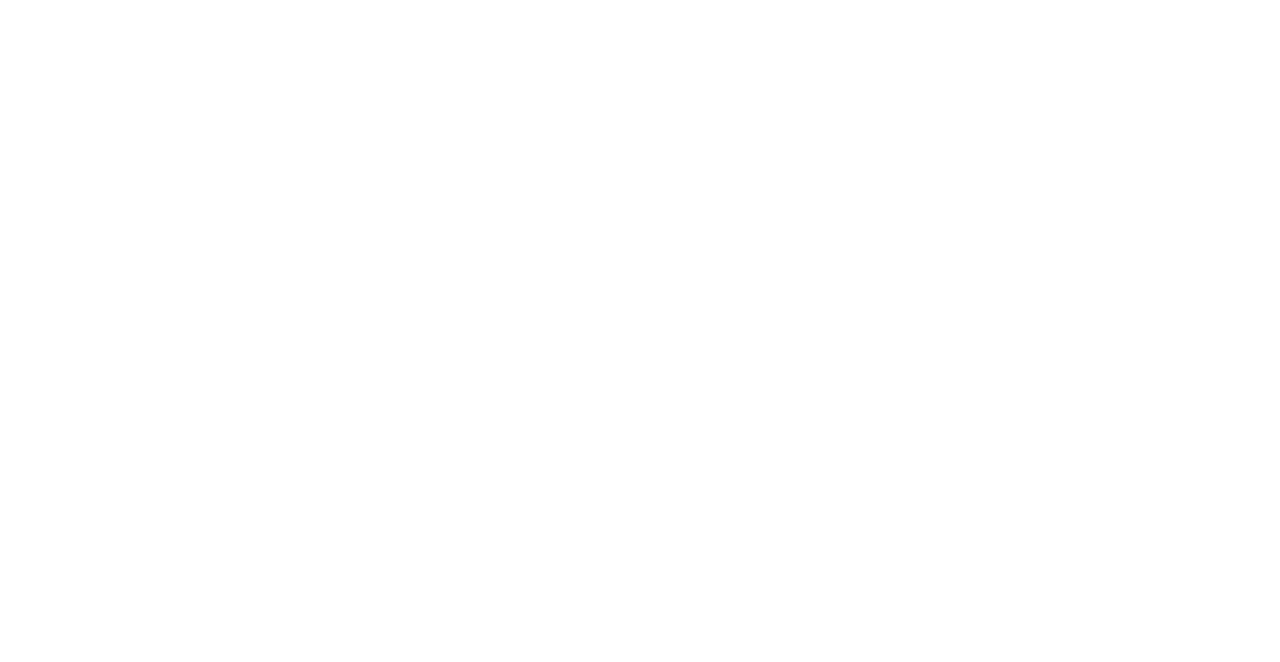
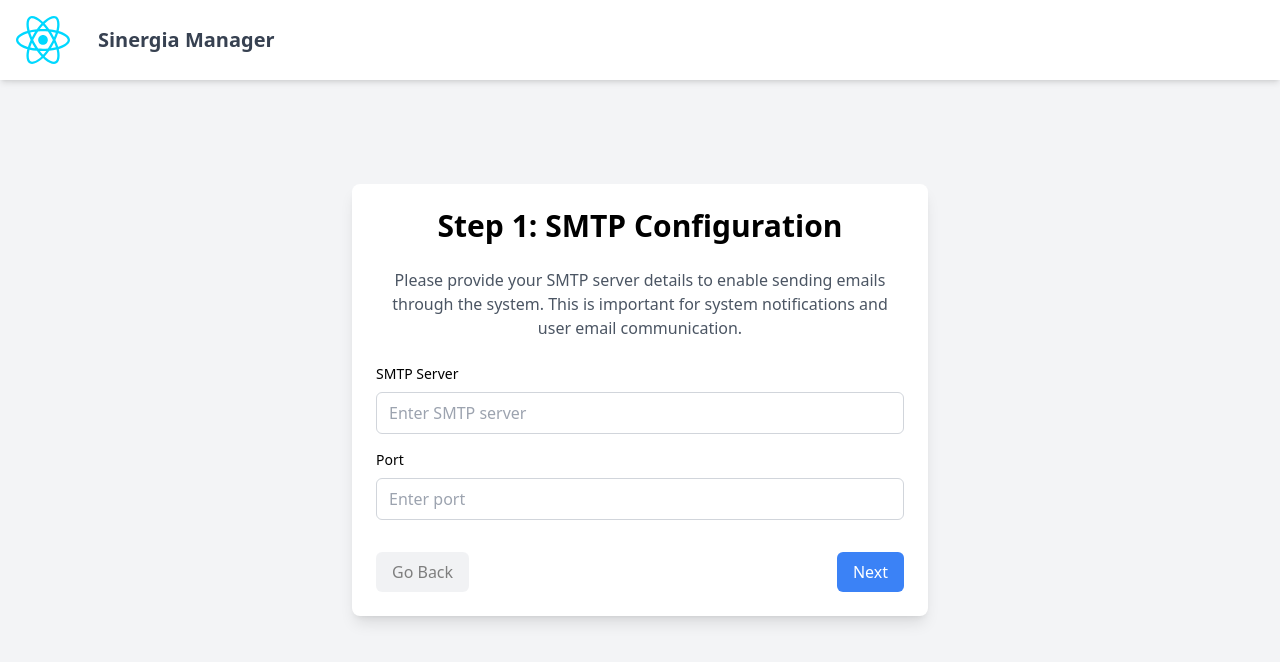
Before and after one commit to SinergiaManager/sinergiamanager-frontend, a React (Vite) app: page / in a window 1280 px wide. Before the commit this address had no page. Shown: the top 662 px of the page. Built offline with nearby package versions, Linux system fonts and the light colour scheme.

Commit message:
feat(configuration flow)

```diff
--- a/src/main.tsx
+++ b/src/main.tsx
@@ -5,6 +5,7 @@
 import Login from './components/Login';
 import React, { StrictMode } from 'react';
 import ForgotPassword from './components/ForgotPassword';
+import ConfigurationWizard from './pages/ConfigurationWizard';
 
 const App: React.FC = () => {
   return (
@@ -14,6 +15,7 @@
           <Routes>
             <Route path="/login" element={<Login />} />
             <Route path="/forgot-password" element={<ForgotPassword />} />
+            <Route path="*" element={<ConfigurationWizard />} />
           </Routes>
         </Router>
       </div>
--- /dev/null
+++ b/src/pages/ConfigurationWizard.tsx
@@ -0,0 +1,110 @@
+import React, { useState } from 'react';
+import { ConfigurationFormData } from '../../ts/types';
+import { steps } from '../../ts/configurationSteps';
+import logo from '../assets/react.svg';
+
+const ConfigurationWizard = () => {
+  const [currentStep, setCurrentStep] = useState(0);
+  const [formData, setFormData] = useState<ConfigurationFormData>({
+    smtpServer: "",
+    port: "",
+    supportEmail: "",
+    notificationEmail: "",
+    notificationEmailPassword: "",
+  });
+
+  const [isTransitioning, setIsTransitioning] = useState(false);
+
+  const handleChange = (e: React.ChangeEvent<HTMLInputElement>, field: string) => {
+    setFormData({
+      ...formData,
+      [field]: e.target.value
+    });
+  };
+
+  const nextStep = () => {
+    for (const field of steps[currentStep].fields) {
+      if (!formData[field.label.replace(" ", "").toLowerCase() as keyof ConfigurationFormData]) {
+        return alert("Please fill in all fields");
+      }
+    }
+    setIsTransitioning(true);
+    setTimeout(() => {
+      setCurrentStep(currentStep + 1);
+      setIsTransitioning(false);
+    }, 300);
+  };
+
+  const previousStep = () => {
+    setIsTransitioning(true);
+    setTimeout(() => {
+      setCurrentStep(currentStep - 1);
+      setIsTransitioning(false);
+    }, 300);
+  };
+
+  return (
+    <div className="flex items-center justify-center grow bg-gray-100 h-screen dark:bg-gray-800 dark:text-gray-200 p-4">
+  <div className="fixed top-0 left-0 w-full bg-white dark:bg-gray-900 shadow-md p-4 z-50">
+        <div className="flex justify-between items-center">
+          <div className="flex items-center space-x-2">
+            <img src={logo} alt="Logo" className="h-12 mr-5" />
+            <span className="text-xl font-bold text-gray-700 dark:text-gray-200">Sinergia Manager</span>
+          </div>
+        </div>
+      </div>
+      <div className="max-w-xl w-full bg-white shadow-lg rounded-lg p-6 dark:bg-gray-900 transition-transform duration-500 ease-in-out transform">
+
+        <h2 className={`text-3xl font-semibold mb-6 text-center transition-opacity duration-300 ease-in-out ${isTransitioning ? 'opacity-0' : 'opacity-100'} dark:text-gray-100`}>
+          {steps[currentStep].title}
+        </h2>
+
+        <p className={`text-gray-600 mb-6 text-center transition-opacity duration-300 ease-in-out ${isTransitioning ? 'opacity-0' : 'opacity-100'} dark:text-gray-300`}>
+          {steps[currentStep].description}
+        </p>
+
+        <div className={`space-y-4 transition-opacity duration-300 ease-in-out ${isTransitioning ? 'opacity-0' : 'opacity-100'}`}>
+          {steps[currentStep].fields.map((field, index) => (
+            <div key={index}>
+              <label className="block text-sm mb-2 dark:text-gray-300">{field.label}</label>
+              <input
+                type={field.type}
+                value={formData[field.label.replace(" ", "").toLowerCase() as keyof ConfigurationFormData]}
+                onChange={(e) => handleChange(e, field.label.replace(" ", "").toLowerCase() as keyof ConfigurationFormData)}
+                className="w-full border border-gray-300 px-3 py-2 rounded-md dark:bg-gray-700 dark:border-gray-600 dark:text-gray-200 focus:ring-2 focus:ring-blue-500"
+                placeholder={field.placeholder}
+                required={field.required}
+              />
+            </div>
+          ))}
+        </div>
+
+        <div className="flex justify-between mt-8">
+          <button
+            onClick={previousStep}
+            disabled={currentStep === 0}
+            className={`px-4 py-2 rounded-md bg-gray-200 hover:bg-gray-300 dark:bg-gray-700 dark:hover:bg-gray-600 dark:text-gray-200 transition-all duration-300 ${currentStep === 0 ? "opacity-50 cursor-not-allowed" : ""
+              }`}
+          >
+            Go Back
+          </button>
+
+          {currentStep < steps.length - 1 ? (
+            <button
+              onClick={nextStep}
+              className="px-4 py-2 rounded-md bg-blue-500 text-white hover:bg-blue-600 dark:bg-blue-700 dark:hover:bg-blue-800 transition-all duration-300"
+            >
+              Next
+            </button>
+          ) : (
+            <button className="px-4 py-2 rounded-md bg-green-500 text-white hover:bg-green-600 dark:bg-green-700 dark:hover:bg-green-800 transition-all duration-300">
+              Finish
+            </button>
+          )}
+        </div>
+      </div>
+    </div>
+  );
+};
+
+export default ConfigurationWizard;
--- /dev/null
+++ b/ts/configurationSteps.ts
@@ -0,0 +1,25 @@
+export const steps = [
+  {
+    title: "Step 1: SMTP Configuration",
+    description: "Please provide your SMTP server details to enable sending emails through the system. This is important for system notifications and user email communication.",
+    fields: [
+      { label: "SMTP Server", placeholder: "Enter SMTP server", type: "text", required: true },
+      { label: "Port", placeholder: "Enter port", type: "text", required: true  }
+    ]
+  },
+  {
+    title: "Step 2: Support Email Configuration",
+    description: "Configure your support email address. This is the address users will contact for any support issues or inquiries.",
+    fields: [
+      { label: "Support Email", placeholder: "Enter support email", type: "email", required: true  }
+    ]
+  },
+  {
+    title: "Step 3: Email Configuration to send notifications",
+    description: "Configure the email address that will be used to send notifications to users.",
+    fields: [
+      { label: "Email Address", placeholder: "Enter email address", type: "email", required: true  },
+      { label: "Password", placeholder: "Enter password", type: "password", required: true  }
+    ]
+  },
+];
```
Also changed, not shown: ts/types.ts (+9 -1 lines).
